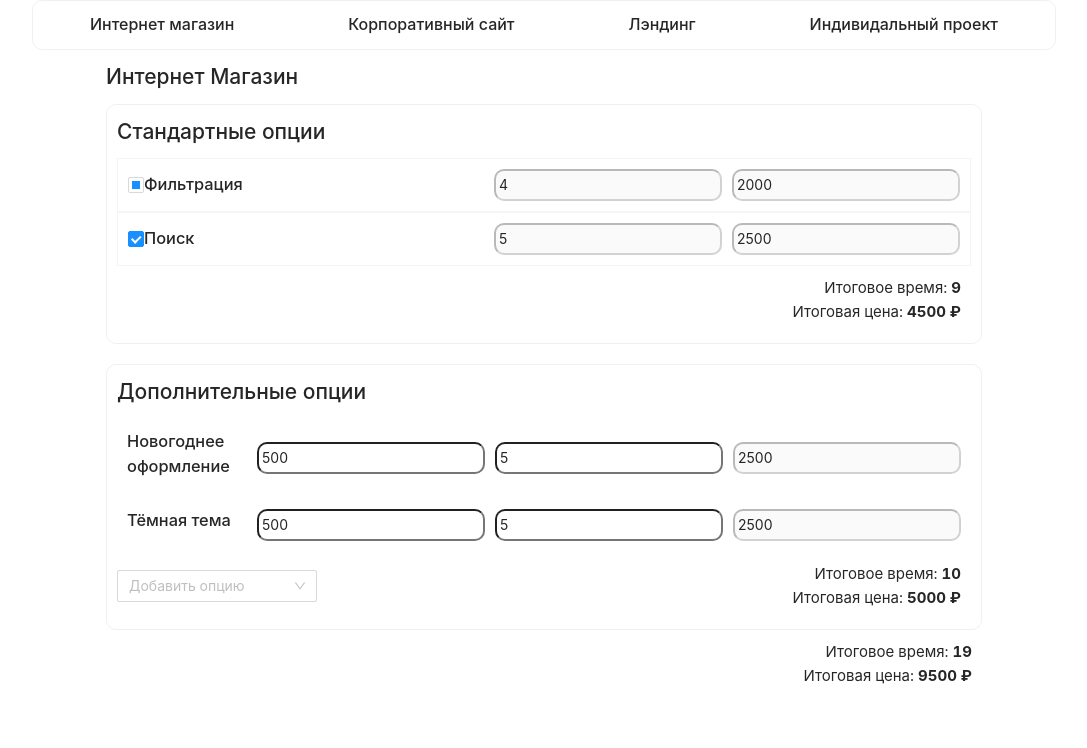
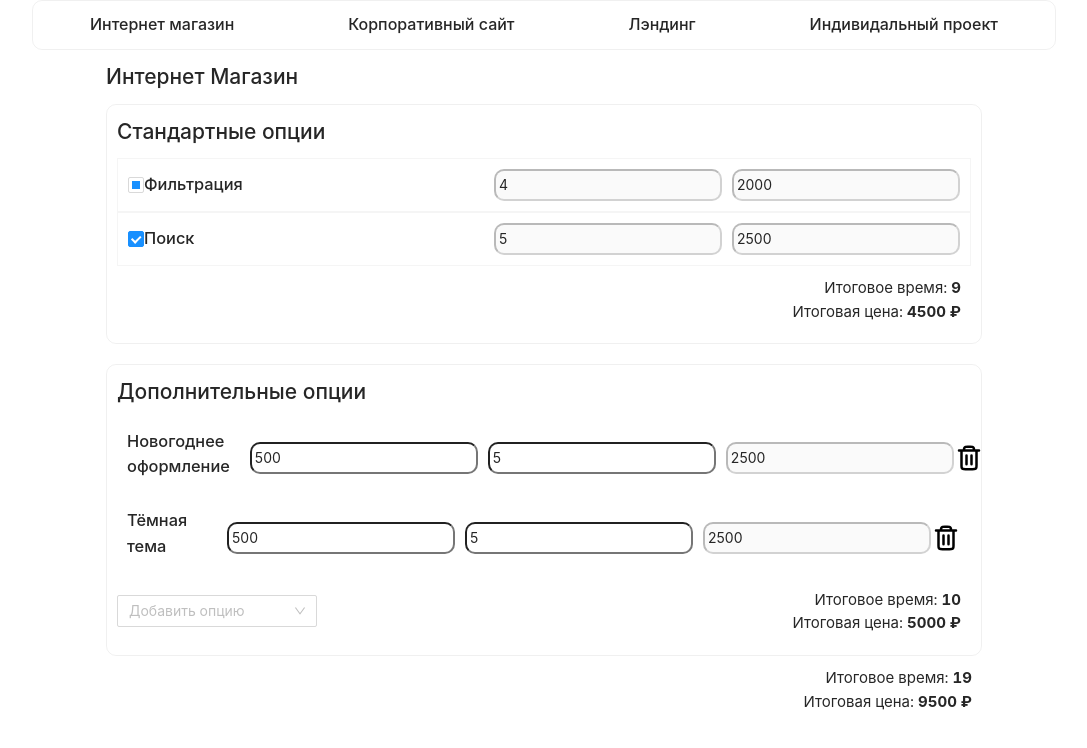
Before and after one commit to KPEesti/calibri-calculator, a Vue app: page / in a window 1280 px wide. Shown: the top 748 px of the page, without its empty margins (96-1183 px from the left). Built offline with nearby package versions, Linux system fonts and the light colour scheme; data requests are answered from the project's data file.

Commit message:
Добавил удаление опции в OptionalItem Исправил баг, при добавлении опции (не пересчитывались данные верхнего уровня)

```diff
--- a/src/components/OptionalItem.vue
+++ b/src/components/OptionalItem.vue
@@ -20,6 +20,13 @@
         @change="setWorkTime(point.id, $event.target.value)"
       />
       <input disabled type="number" :value="point.endPrice" placeholder="Цена" @click.stop />
+      <img
+        src="/trash.svg"
+        width="30"
+        alt=""
+        style="cursor: pointer"
+        @click="deleteOption(point.id)"
+      />
     </div>
   </div>
 </template>
@@ -53,6 +60,10 @@ const setWorkTime = (id, value) => {
 const setPrice = (id, value) => {
   blueprintStore.setOptionalBlockField(id, { hourPrice: parseInt(value) });
 };
+
+const deleteOption = (id) => {
+  blueprintStore.deleteOptionById(id);
+};
 </script>
 
 <style scoped>
--- a/src/components/OptionalSection.vue
+++ b/src/components/OptionalSection.vue
@@ -40,7 +40,10 @@ const filterOption = (input, option) => {
 };
 const handleSelect = (value, option) => {
   console.log(value, option);
-  blueprintStore.fetchOptionById(value).catch((reason) => console.log(reason));
+  blueprintStore
+    .fetchOptionById(value)
+    .then(() => blueprintStore.setSectionProps("optional"))
+    .catch((reason) => console.log(reason));
 };
 
 const options = computed(() =>
--- a/src/stores/blueprint.js
+++ b/src/stores/blueprint.js
@@ -111,6 +111,10 @@ export const useBlueprintStore = defineStore("blueprint", {
       this.blueprint.optional.entries.set(blockId, tmp);
 
       this.setSectionProps("optional");
+    },
+    deleteOptionById(id) {
+      this.blueprint.optional.entries.delete(id);
+      this.setSectionProps("optional");
     }
   }
 });
```
Also changed, not shown: public/trash.svg (added).
